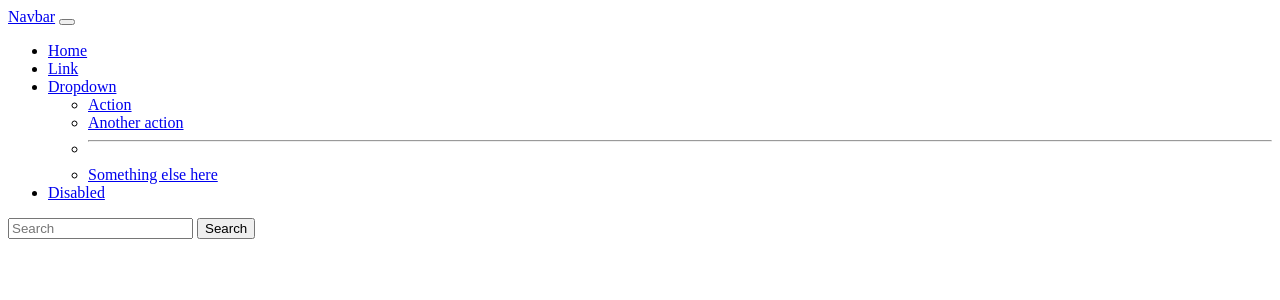
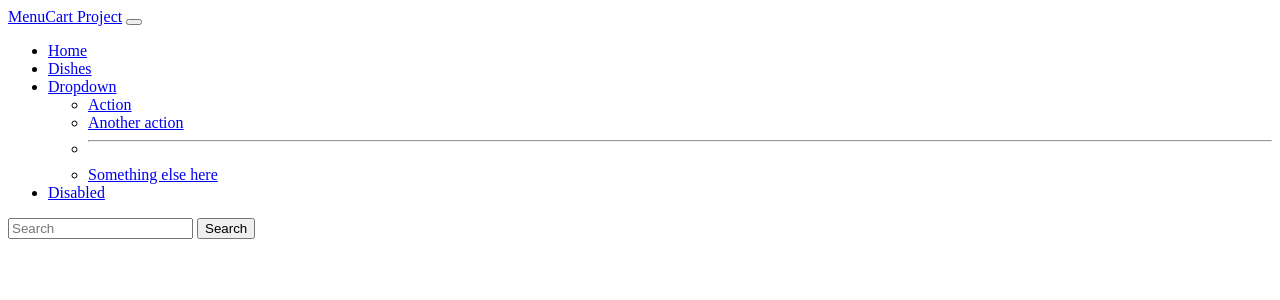
Before and after one commit to lutfiqaraman/menucart, a Symfony app: template templates/base.html.twig in a window 1280 px wide. Shown: the top 300 px of the page. Run offline with Twig, Linux system fonts and the light colour scheme; the template is opened without the code that fills it, so the values that code supplies are empty; some libraries are stand-ins or nearby versions.

Commit message:
build the navbar template

```diff
--- a/templates/navigation/navbar.html.twig
+++ b/templates/navigation/navbar.html.twig
@@ -1,6 +1,6 @@
 <nav class="navbar navbar-expand-lg navbar-light bg-light">
     <div class="container-fluid">
-        <a class="navbar-brand" href="#">Navbar</a>
+        <a class="navbar-brand" href="{{ path('homepage') }}">MenuCart Project</a>
         <button class="navbar-toggler" type="button" data-bs-toggle="collapse" data-bs-target="#navbarSupportedContent" aria-controls="navbarSupportedContent" aria-expanded="false" aria-label="Toggle navigation">
             <span class="navbar-toggler-icon"></span>
         </button>
@@ -10,7 +10,7 @@
                     <a class="nav-link active" aria-current="page" href="#">Home</a>
                 </li>
                 <li class="nav-item">
-                    <a class="nav-link" href="#">Link</a>
+                    <a class="nav-link" href="#">Dishes</a>
                 </li>
                 <li class="nav-item dropdown">
                     <a class="nav-link dropdown-toggle" href="#" id="navbarDropdown" role="button" data-bs-toggle="dropdown" aria-expanded="false">
```
